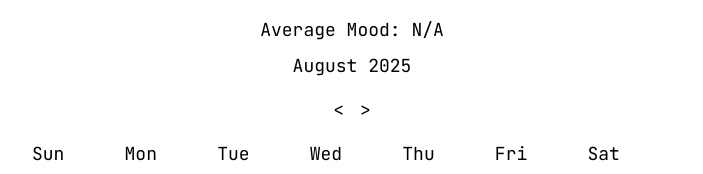
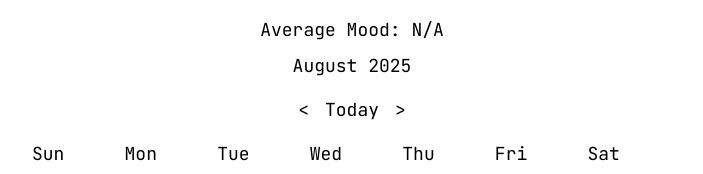
Before and after one commit to asifjirayat/mood-calendar, a React (Vite) app: page / in a window 1280 px wide. Shown: the top 174 px of the page, without its empty margins (288-991 px from the left). Built offline with nearby package versions, Linux system fonts and the light colour scheme.

Commit message:
Added today button to return to current date

```diff
--- a/src/App.jsx
+++ b/src/App.jsx
@@ -93,6 +93,13 @@ export default function App() {
     }
   }
 
+  // Function to handle today button
+  function handleToday() {
+    const today = new Date();
+    setCurrentYear(today.getFullYear());
+    setCurrentMonth(today.getMonth());
+  }
+
   return (
     <div className="max-w-2xl mx-auto p-4 ">
       <div className="grid grid-cols-7 gap-2">
@@ -111,6 +118,9 @@ export default function App() {
         <div className="col-span-7 flex justify-center">
           <button onClick={handlePrevMonth} className="font-mono text-lg p-2">
             &lt;
+          </button>
+          <button onClick={handleToday} className="font-mono text-lg p-2">
+            Today
           </button>
           <button onClick={handleNextMonth} className="font-mono text-lg p-2">
             &gt;
```
